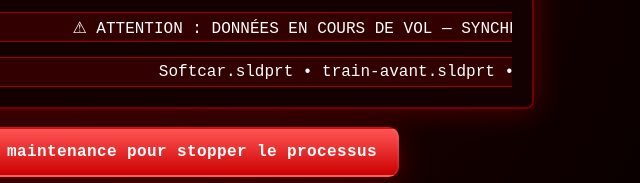
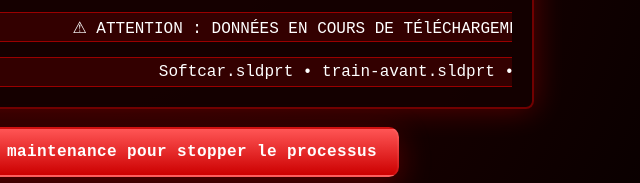
Before and after one commit to Fituning/test_site, a plain HTML site: page index.html in a window 1280 px wide. Shown: the part 492-675 px from the top of the page, 608-1248 px from the left. Drawn offline with Linux system fonts and the light colour scheme.

Commit message:
Update index.html

```diff
--- a/index.html
+++ b/index.html
@@ -100,7 +100,7 @@
 
     <!-- Premier ticker : message d'alerte -->
     <div class="ticker">
-      <div class="track">⚠ ATTENTION : DONNÉES EN COURS DE VOL — SYNCHRO SUR SYNLOGY RS1221 — COMPTE TEAMS (TEAM MÉCA) COMPROMIS — FICHIERS SOLIDWORKS PARTAGÉS EN TRAIN D’ÊTRE COPIÉS ⚠</div>
+      <div class="track">⚠ ATTENTION : DONNÉES EN COURS DE TÉlÉCHARGEMENT — SYNCHRO SUR SYNLOGY RS1221 — COMPTE TEAMS (TEAM MÉCA) COMPROMIS — FICHIERS PARTAGÉS EN TRAIN D’ÊTRE COPIÉS ⚠</div>
     </div>
 
     <!-- Deuxième ticker : liste de fichiers défilants -->
```
